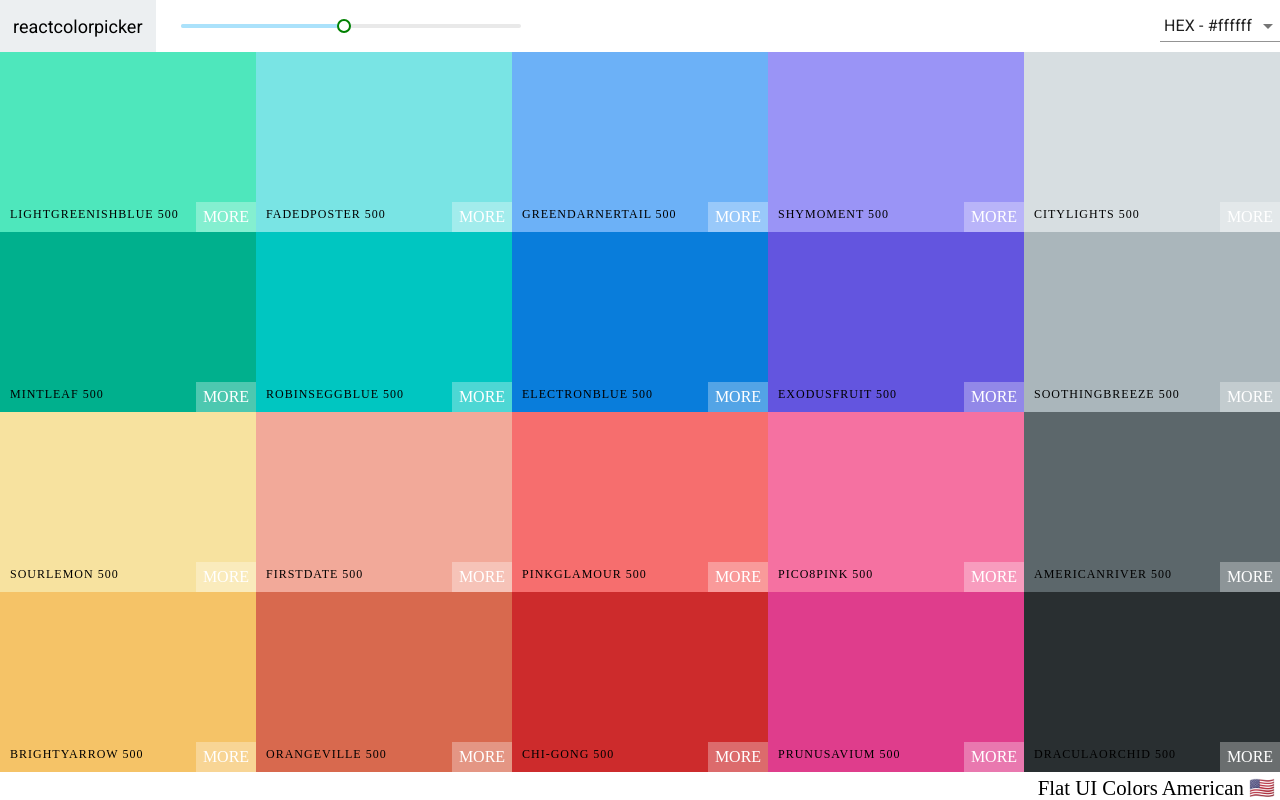
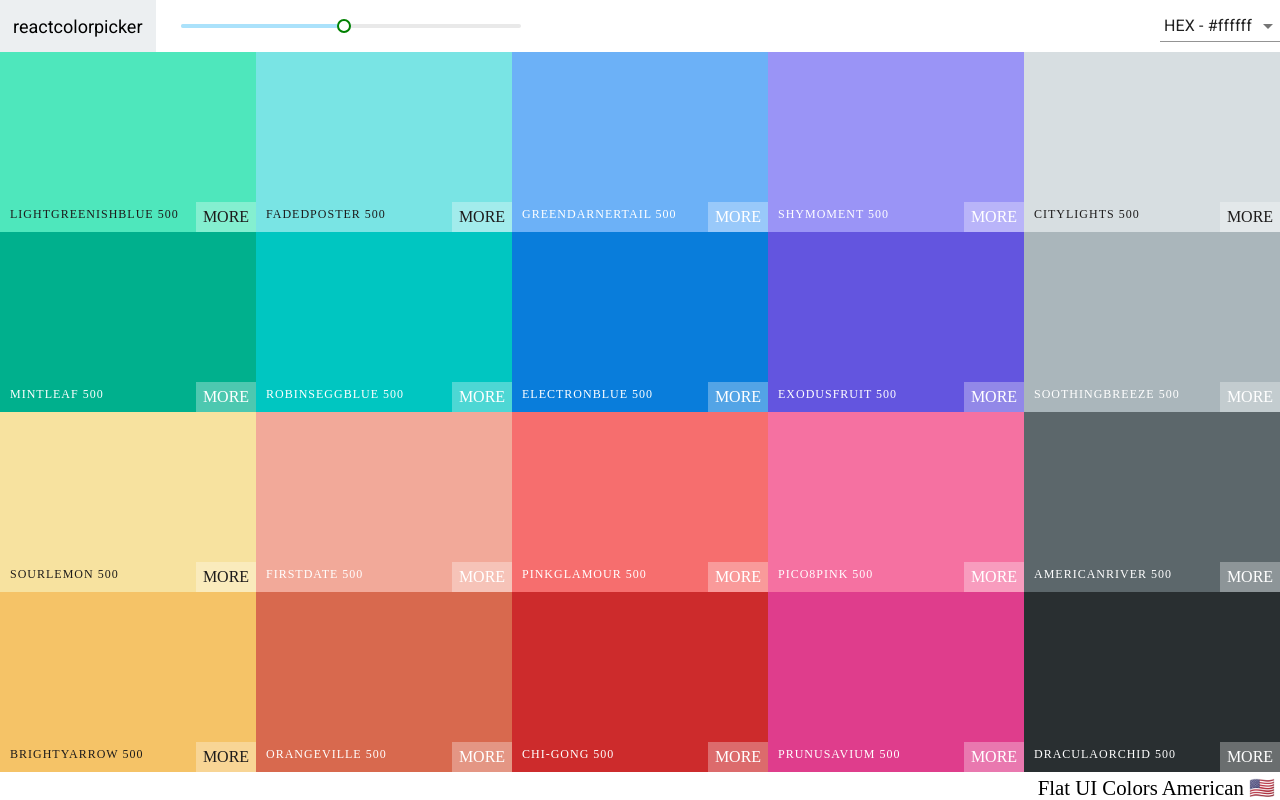
Before and after one commit to YeonghunKO/color-palatte-project, a React (Create React App) app: page /palette/flat-ui-colors-american in a window 1280 px wide. Built offline with nearby package versions, Linux system fonts and the light colour scheme; a web font is replaced by a local one.

Commit message:
:lipstick:STYLE: change text color dyanamically.

```diff
--- a/src/ColorBox.css
+++ b/src/ColorBox.css
@@ -112,3 +112,13 @@
   font-size: 2rem;
   font-weight: 100;
 }
+
+.Color-box .light-text,
+.Single-color-box .light-text {
+  color: rgb(255, 255, 255);
+}
+
+.Color-box .dark-text,
+.Single-color-box .dark-text {
+  color: rgb(29, 27, 27);
+}
--- a/src/ColorBox.js
+++ b/src/ColorBox.js
@@ -1,6 +1,7 @@
 import React, { Component } from 'react';
 import { Link } from 'react-router-dom';
 import { CopyToClipboard } from 'react-copy-to-clipboard';
+import chroma from 'chroma-js';
 
 import './ColorBox.css';
 
@@ -11,7 +12,7 @@ class ColorBox extends Component {
     this.changeCopyState = this.changeCopyState.bind(this);
   }
 
-  changeCopyState() {
+  changeCopyState(e) {
     this.setState({ copied: true }, () => {
       setTimeout(() => this.setState({ copied: false }), 1500);
     });
@@ -19,9 +20,8 @@ class ColorBox extends Component {
 
   render() {
     const { name, background, moreUrl, isSingleColor } = this.props;
-    // console.log(moreUrl);
     const { copied } = this.state;
-
+    const isLight = chroma(background).luminance() >= 0.58;
     return (
       <CopyToClipboard text={background} onCopy={this.changeCopyState}>
         <div
@@ -32,20 +32,34 @@ class ColorBox extends Component {
             style={{ background }}
             className={`copy-overlay ${copied && 'show'}`}
           />
-          <div className={`copy-msg ${copied && 'show'}`}>
+          <div
+            className={`copy-msg ${copied && 'show'} ${
+              isLight ? 'dark-text' : 'light-text'
+            }`}
+          >
             <h1>Copied!</h1>
             <p>{background}</p>
           </div>
 
           <div className="copy-container">
-            <div className="box-content">
+            <div
+              className={`box-content ${isLight ? 'dark-text' : 'light-text'}`}
+            >
               <span>{name}</span>
             </div>
-            <button className="copy-button">COPY</button>
+            <button
+              className={`copy-button ${isLight ? 'dark-text' : 'light-text'}`}
+            >
+              COPY
+            </button>
           </div>
           {!isSingleColor && (
-            <Link to={`${moreUrl}`}>
-              <span className="see-more">MORE</span>
+            <Link to={`${moreUrl}`} onClick={e => e.stopPropagation()}>
+              <span
+                className={`see-more ${isLight ? 'dark-text' : 'light-text'}`}
+              >
+                MORE
+              </span>
             </Link>
           )}
         </div>
--- a/src/Palette.js
+++ b/src/Palette.js
@@ -35,7 +35,6 @@ class Palette extends Component {
     const { colors, paletteName, emoji } = generatePalette(
       findPalette(PaleltteIdParam)
     );
-    console.log(colors);
     let renderResult;
     if (colorIdParam) {
       const colorsByBrightness = [];
```
Also changed, not shown: src/TIL.md (+12 -0 lines).
